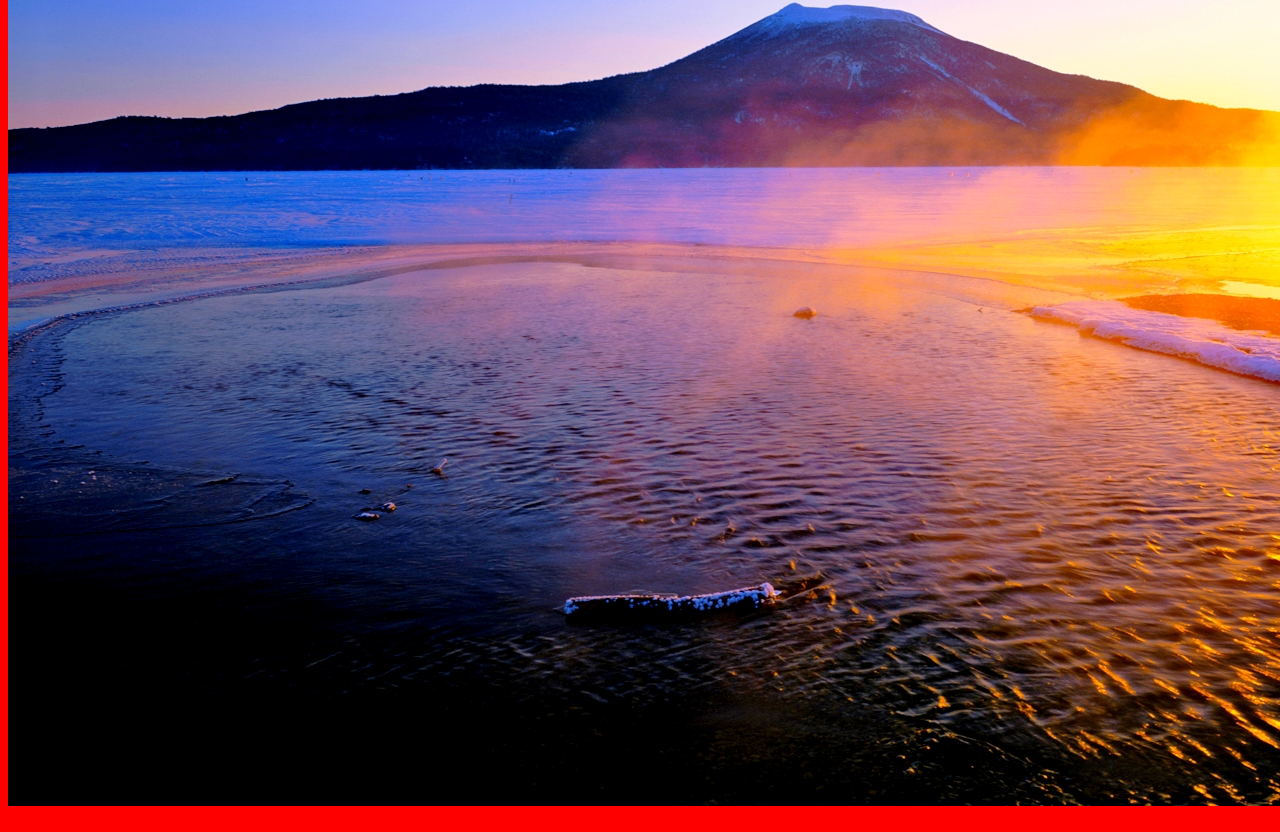
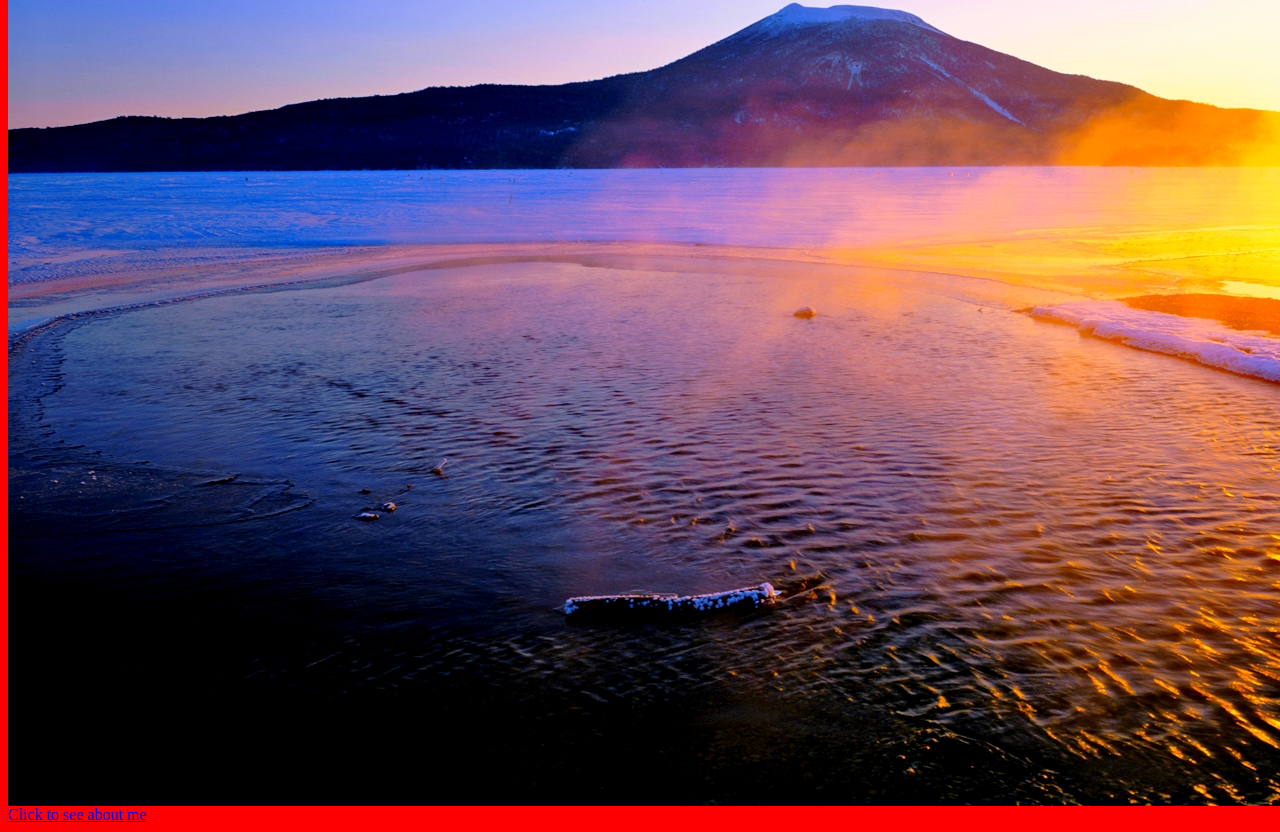
Before and after one commit to Bob2518/Bob2518.github.io, a plain HTML site: page index.html in a window 1280 px wide. Shown: the part 420-1252 px from the top of the page. Drawn offline with Linux system fonts and the light colour scheme.

Commit message:
link update

```diff
--- a/index.html
+++ b/index.html
@@ -19,7 +19,7 @@ olololo<i>lololololololololo</i>lololololololol
 
 <img src="risingsun.jpg" alt="risingsun">
 </a>
-
+<a href="About Me.html"> Click to see about me </a>
 
 </body>
 
```
